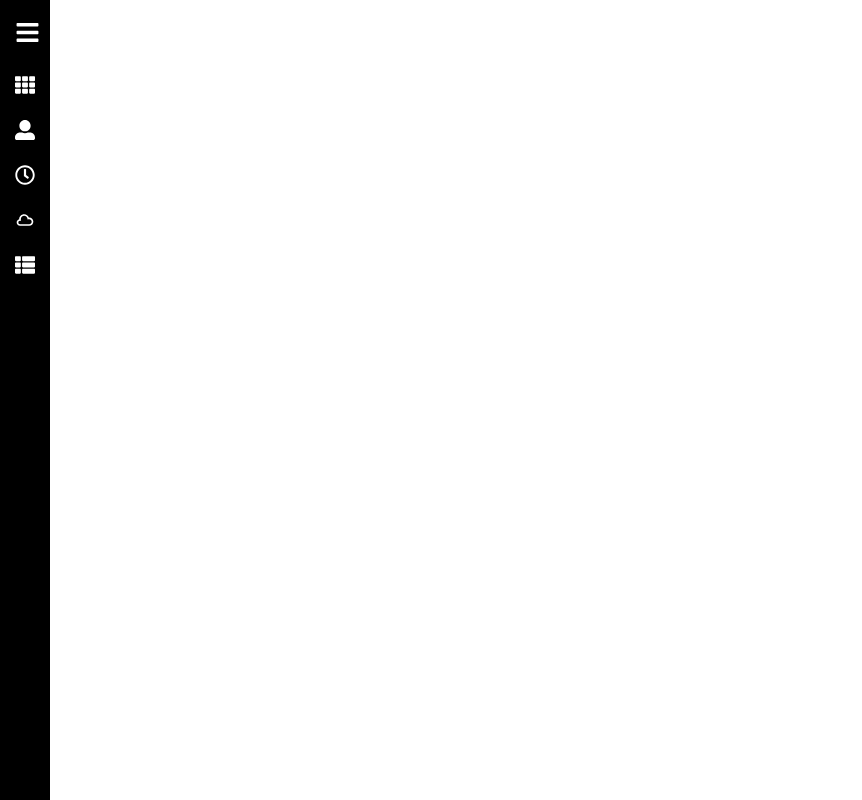
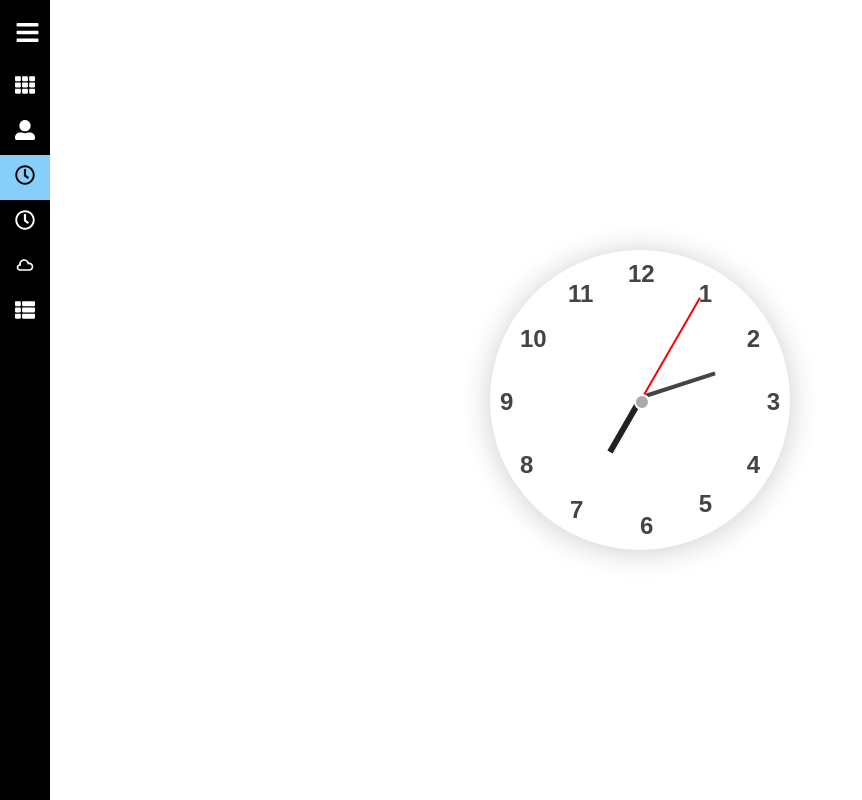
Before and after one commit to mendoncamaria/react-mini-projects, a React (Create React App) app: page /analogClock in a window 1280 px wide. Before the commit this address had no page. Shown: the whole page, without its empty margins (0-862 px from the left). Built offline with nearby package versions, Linux system fonts and the light colour scheme.

Commit message:
Added Analog and Digital Clock to code

```diff
--- a/src/App.jsx
+++ b/src/App.jsx
@@ -5,6 +5,8 @@
 import About from './pages/about';
 import Analytics from './pages/Analytics';
 import Products from './pages/Products';
+import AnalogClock from './pages/clocks/analogClock/analogClock';
+import DigitalClock from './pages/clocks/digitalClock/digitalClock';
 
 function App() {
   return (
@@ -16,7 +18,8 @@
             <Route path="/" element={<Dashboard />} />
             <Route path="/dashboard" element={<Dashboard />} />
             <Route path="/about" element={<About />} />
-            <Route path="/clock" element={<Analytics />} />
+            <Route path="/analogClock" element={<AnalogClock />} />
+            <Route path="/digitalClock" element={<DigitalClock />} />
             <Route path="/weather" element={<Analytics />} />
             <Route path="/products" element={<Products />} />
           </Routes>
--- a/src/components/sidebar.jsx
+++ b/src/components/sidebar.jsx
@@ -27,8 +27,13 @@
       icon: <FaUserAlt />,
     },
     {
-      path: '/clock',
-      name: 'Analytics',
+      path: '/analogClock',
+      name: 'Analog Clock',
+      icon: <FaRegClock />,
+    },
+    {
+      path: '/digitalClock',
+      name: 'Digital Clock',
       icon: <FaRegClock />,
     },
     {
--- /dev/null
+++ b/src/pages/clocks/analogClock/analogClock.css
@@ -0,0 +1,126 @@
+.App {
+    font-family: sans-serif;
+  }
+
+  .clock {
+    width: 300px;
+    height: 300px;
+    border-radius: 50%;
+    position: absolute;
+    top: 50%;
+    left: 50%;
+    transform: translate(-50%, -50%);
+    box-shadow: 0 2px 30px rgba(0, 0, 0, 0.2);
+    font-size: 24px;
+    color: #444;
+    text-align: center;
+  }
+  .clock::after {
+    background: #aaa;
+    content: "";
+    width: 12px;
+    height: 12px;
+    border-radius: 50%;
+    position: absolute;
+    z-index: 2;
+    top: 48%;
+    left: 48%;
+    transform: translate (-50%, -50%);
+    border: 2px solid #fff;
+  }
+
+  .hour_hand {
+    position: absolute;
+    width: 6px;
+    height: 60px;
+    background: #222;
+    top: 30%;
+    left: 49%;
+    transform-origin: bottom;
+  }
+
+  .min_hand {
+    width: 4px;
+    height: 80px;
+    position: absolute;
+    background: #444;
+    top: 22.5%;
+    left: 49%;
+    transform-origin: bottom;
+  }
+
+  .sec_hand {
+    position: absolute;
+    width: 2px;
+    height: 118px;
+    background: red;
+    top: 10.5%;
+    left: 50%;
+    transform-origin: bottom;
+  }
+
+  .clock span {
+    position: absolute;
+    font-family: "Source Sans Pro", sans-serif;
+    font-weight: 700;
+  }
+
+  .twelve {
+    top: 10px;
+    left: 46%;
+  }
+
+  .one {
+    top: 10%;
+    right: 26%;
+  }
+
+  .eleven {
+    top: 10%;
+    left: 26%;
+  }
+
+  .two {
+    top: 25%;
+    right: 10%;
+  }
+
+  .three {
+    right: 10px;
+    top: 46%;
+  }
+
+  .four {
+    right: 30px;
+    top: 67%;
+  }
+
+  .five {
+    right: 78px;
+    top: 80%;
+  }
+
+  .six {
+    bottom: 10px;
+    left: 50%;
+  }
+
+  .seven {
+    left: 80px;
+    top: 82%;
+  }
+
+  .eight {
+    left: 30px;
+    top: 67%;
+  }
+
+  .nine {
+    left: 10px;
+    top: 46%;
+  }
+
+  .ten {
+    top: 25%;
+    left: 10%;
+  }
--- /dev/null
+++ b/src/pages/clocks/analogClock/analogClock.jsx
@@ -0,0 +1,59 @@
+import React, { Component } from 'react';
+import './analogClock.css';
+
+export default class AnalogClock extends Component {
+  constructor(props) {
+    super(props);
+    this.state = {
+      time: new Date(),
+    };
+  }
+
+  componentDidMount = () => {
+    this.timeId = setInterval(() => {
+      this.setState({ time: new Date() });
+    }, 1000);
+  };
+
+  componentWillMount = () => {
+    clearInterval(this.timeId);
+  };
+
+  render() {
+    return (
+      <div className="clock">
+        <div
+          className="hour_hand"
+          style={{
+            transform: `rotateZ(${this.state.time.getHours() * 30}deg)`,
+          }}
+        ></div>
+        <div
+          className="min_hand"
+          style={{
+            transform: `rotateZ(${this.state.time.getMinutes() * 6}deg)`,
+          }}
+        ></div>
+        <div
+          className="sec_hand"
+          style={{
+            transform: `rotateZ(${this.state.time.getSeconds() * 6}deg)`,
+          }}
+        ></div>
+
+        <span className="twelve">12</span>
+        <span className="one">1</span>
+        <span className="two">2</span>
+        <span className="three">3</span>
+        <span className="four">4</span>
+        <span className="five">5</span>
+        <span className="six">6</span>
+        <span className="seven">7</span>
+        <span className="eight">8</span>
+        <span className="nine">9</span>
+        <span className="ten">10</span>
+        <span className="eleven">11</span>
+      </div>
+    );
+  }
+}
--- /dev/null
+++ b/src/pages/clocks/digitalClock/digitalClock.css
@@ -0,0 +1,8 @@
+.main {
+    display: flex;
+    align-content: center;
+    justify-content: center;
+    align-items: center;
+    text-align: center;
+    font-size: 100px;
+}
--- /dev/null
+++ b/src/pages/clocks/digitalClock/digitalClock.jsx
@@ -0,0 +1,18 @@
+import React, { useEffect, useState } from 'react';
+import './digitalClock.css';
+
+export default function DigitalClock() {
+  const [currentTime, setCurrentTime] = useState();
+
+  useEffect(() => {
+    setInterval(() => {
+      setCurrentTime(new Date().toLocaleTimeString());
+    }, 1000);
+  }, []);
+
+  return (
+    <>
+      <h1 className="main">{currentTime}</h1>
+    </>
+  );
+}
```
